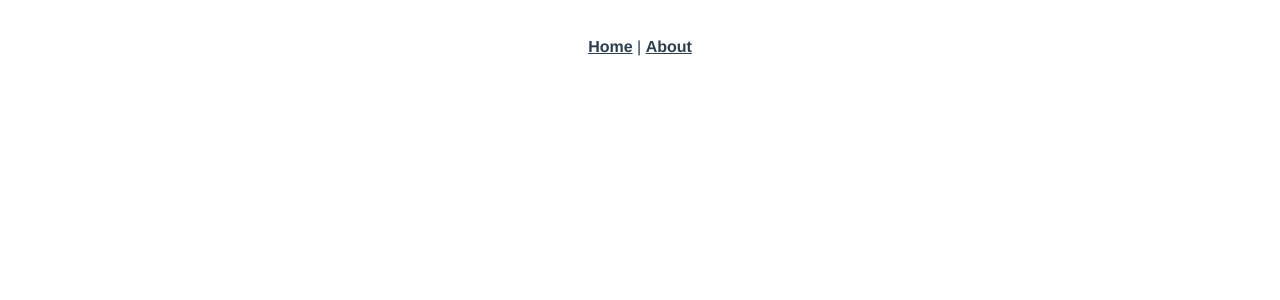
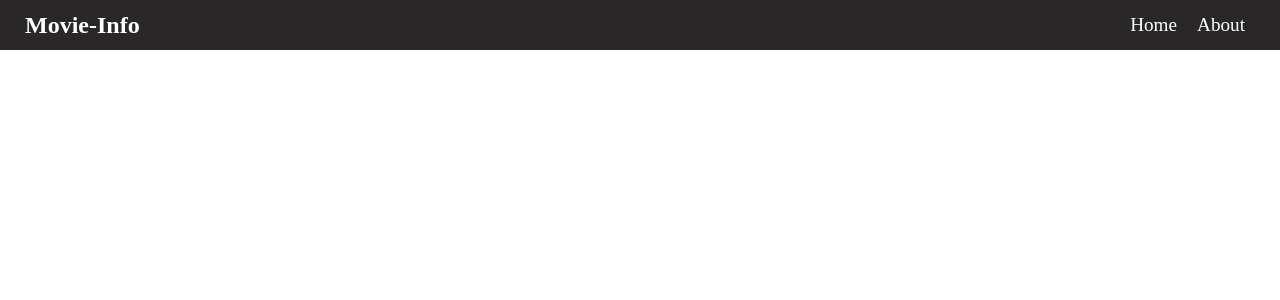
Before and after one commit to Yosefc/Movie-Info, a Vue app in the folder client/: page /movie/1 in a window 1280 px wide. Shown: the top 300 px of the page. Built offline with nearby package versions, Linux system fonts and the light colour scheme.

Commit message:
Created Navbar

```diff
--- a/client/public/index.html
+++ b/client/public/index.html
@@ -1,15 +1,18 @@
 <!DOCTYPE html>
 <html lang="en">
   <head>
-    <meta charset="utf-8">
-    <meta http-equiv="X-UA-Compatible" content="IE=edge">
-    <meta name="viewport" content="width=device-width,initial-scale=1.0">
-    <link rel="icon" href="<%= BASE_URL %>favicon.ico">
-    <title>client</title>
+    <meta charset="utf-8" />
+    <meta http-equiv="X-UA-Compatible" content="IE=edge" />
+    <meta name="viewport" content="width=device-width,initial-scale=1.0" />
+    <link rel="icon" href="<%= BASE_URL %>favicon.ico" />
+    <title>Movie-Info</title>
   </head>
   <body>
     <noscript>
-      <strong>We're sorry but client doesn't work properly without JavaScript enabled. Please enable it to continue.</strong>
+      <strong
+        >We're sorry but client doesn't work properly without JavaScript enabled. Please enable it
+        to continue.</strong
+      >
     </noscript>
     <div id="app"></div>
     <!-- built files will be auto injected -->
--- a/client/src/App.vue
+++ b/client/src/App.vue
@@ -1,31 +1,32 @@
 <template>
   <div id="app">
-    <div id="nav">
-      <router-link to="/">Home</router-link> |
-      <router-link to="/about">About</router-link>
-    </div>
-    <router-view/>
+    <Navbar />
+    <main class="container">
+      <router-view />
+    </main>
   </div>
 </template>
 
+<script>
+import Navbar from "@/components/Navbar";
+
+export default {
+  Name: "App",
+  components: {
+    Navbar
+  }
+};
+</script>
+
 <style>
-#app {
-  font-family: 'Avenir', Helvetica, Arial, sans-serif;
-  -webkit-font-smoothing: antialiased;
-  -moz-osx-font-smoothing: grayscale;
-  text-align: center;
-  color: #2c3e50;
-}
-#nav {
-  padding: 30px;
+* {
+  box-sizing: border-box;
+  margin: 0;
+  padding: 0;
 }
 
-#nav a {
-  font-weight: bold;
-  color: #2c3e50;
-}
-
-#nav a.router-link-exact-active {
-  color: #42b983;
+.container {
+  width: 85vw;
+  margin: auto;
 }
 </style>
--- a/client/src/components/HelloWorld.vue
+++ /dev/null
@@ -1,59 +0,0 @@
-<template>
-  <div class="hello">
-    <h1>{{ msg }}</h1>
-    <p>
-      For a guide and recipes on how to configure / customize this project,<br>
-      check out the
-      <a href="https://cli.vuejs.org" target="_blank" rel="noopener">vue-cli documentation</a>.
-    </p>
-    <h3>Installed CLI Plugins</h3>
-    <ul>
-      <li><a href="https://github.com/vuejs/vue-cli/tree/dev/packages/%40vue/cli-plugin-babel" target="_blank" rel="noopener">babel</a></li>
-      <li><a href="https://github.com/vuejs/vue-cli/tree/dev/packages/%40vue/cli-plugin-eslint" target="_blank" rel="noopener">eslint</a></li>
-      <li><a href="https://github.com/vuejs/vue-cli/tree/dev/packages/%40vue/cli-plugin-unit-jest" target="_blank" rel="noopener">unit-jest</a></li>
-    </ul>
-    <h3>Essential Links</h3>
-    <ul>
-      <li><a href="https://vuejs.org" target="_blank" rel="noopener">Core Docs</a></li>
-      <li><a href="https://forum.vuejs.org" target="_blank" rel="noopener">Forum</a></li>
-      <li><a href="https://chat.vuejs.org" target="_blank" rel="noopener">Community Chat</a></li>
-      <li><a href="https://twitter.com/vuejs" target="_blank" rel="noopener">Twitter</a></li>
-      <li><a href="https://news.vuejs.org" target="_blank" rel="noopener">News</a></li>
-    </ul>
-    <h3>Ecosystem</h3>
-    <ul>
-      <li><a href="https://router.vuejs.org" target="_blank" rel="noopener">vue-router</a></li>
-      <li><a href="https://vuex.vuejs.org" target="_blank" rel="noopener">vuex</a></li>
-      <li><a href="https://github.com/vuejs/vue-devtools#vue-devtools" target="_blank" rel="noopener">vue-devtools</a></li>
-      <li><a href="https://vue-loader.vuejs.org" target="_blank" rel="noopener">vue-loader</a></li>
-      <li><a href="https://github.com/vuejs/awesome-vue" target="_blank" rel="noopener">awesome-vue</a></li>
-    </ul>
-  </div>
-</template>
-
-<script>
-export default {
-  name: 'HelloWorld',
-  props: {
-    msg: String
-  }
-}
-</script>
-
-<!-- Add "scoped" attribute to limit CSS to this component only -->
-<style scoped>
-h3 {
-  margin: 40px 0 0;
-}
-ul {
-  list-style-type: none;
-  padding: 0;
-}
-li {
-  display: inline-block;
-  margin: 0 10px;
-}
-a {
-  color: #42b983;
-}
-</style>
--- /dev/null
+++ b/client/src/components/Navbar.vue
@@ -0,0 +1,40 @@
+<template>
+  <header>
+    <div class="logo">Movie-Info</div>
+    <nav class="navbar">
+      <router-link class="nav-item" to="/">Home</router-link>
+      <router-link class="nav-item" to="/about">About</router-link>
+    </nav>
+  </header>
+</template>
+
+<script>
+export default {
+  name: "Navbar"
+};
+</script>
+
+<style scoped>
+header {
+  display: flex;
+  align-items: center;
+  height: 50px;
+  justify-content: space-between;
+  padding: 0 25px;
+  margin-bottom: 25px;
+  background-color: #292727;
+  color: white;
+  font-size: 1.2rem;
+}
+
+.logo {
+  font-size: 1.5rem;
+  font-weight: 700;
+}
+
+.nav-item {
+  padding: 0 10px;
+  text-decoration: none;
+  color: white;
+}
+</style>
--- a/client/src/views/Home.vue
+++ b/client/src/views/Home.vue
@@ -1,18 +1,12 @@
 <template>
   <div class="home">
-    <img alt="Vue logo" src="../assets/logo.png">
-    <HelloWorld msg="Welcome to Your Vue.js App"/>
+    home
   </div>
 </template>
 
 <script>
-// @ is an alias to /src
-import HelloWorld from '@/components/HelloWorld.vue'
-
 export default {
-  name: 'home',
-  components: {
-    HelloWorld
-  }
-}
+  name: "home",
+  components: {}
+};
 </script>
```
